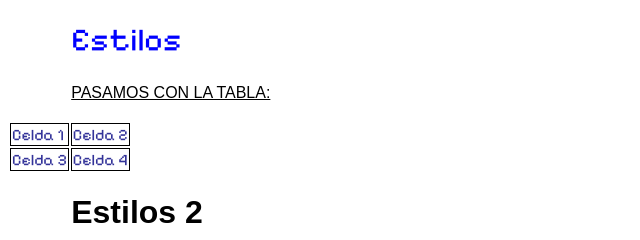
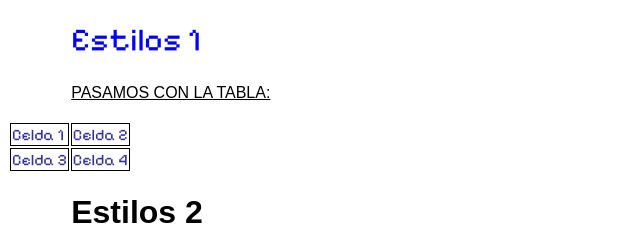
Before and after one commit to IceCthulhu/CubyMCC.github.io, a plain HTML site: page separadores.html in a window 1280 px wide. Shown: the top 240 px of the page, 0-640 px from the left. Drawn offline with Linux system fonts and the light colour scheme; a web font is replaced by a local one.

Commit message:
Update h1 cambio de titulo
Se agrego texto.

```diff
--- a/separadores.html
+++ b/separadores.html
@@ -10,7 +10,7 @@
     <link href="https://fonts.googleapis.com/css2?family=Jaro:opsz@6..72&family=Pixelify+Sans:wght@400..700&display=swap" rel="stylesheet">
 </head>
 <body>
-    <h1 id="primer" class="pixelify-sans-px">Estilos</h1>
+    <h1 id="primer" class="pixelify-sans-px">Estilos 1</h1>
     <p>Pasamos con la tabla:</p>
     <table class="pixelify-sans-px"> <!--CREAR TABLA-->
         <tr> <!--Fila-->
```
